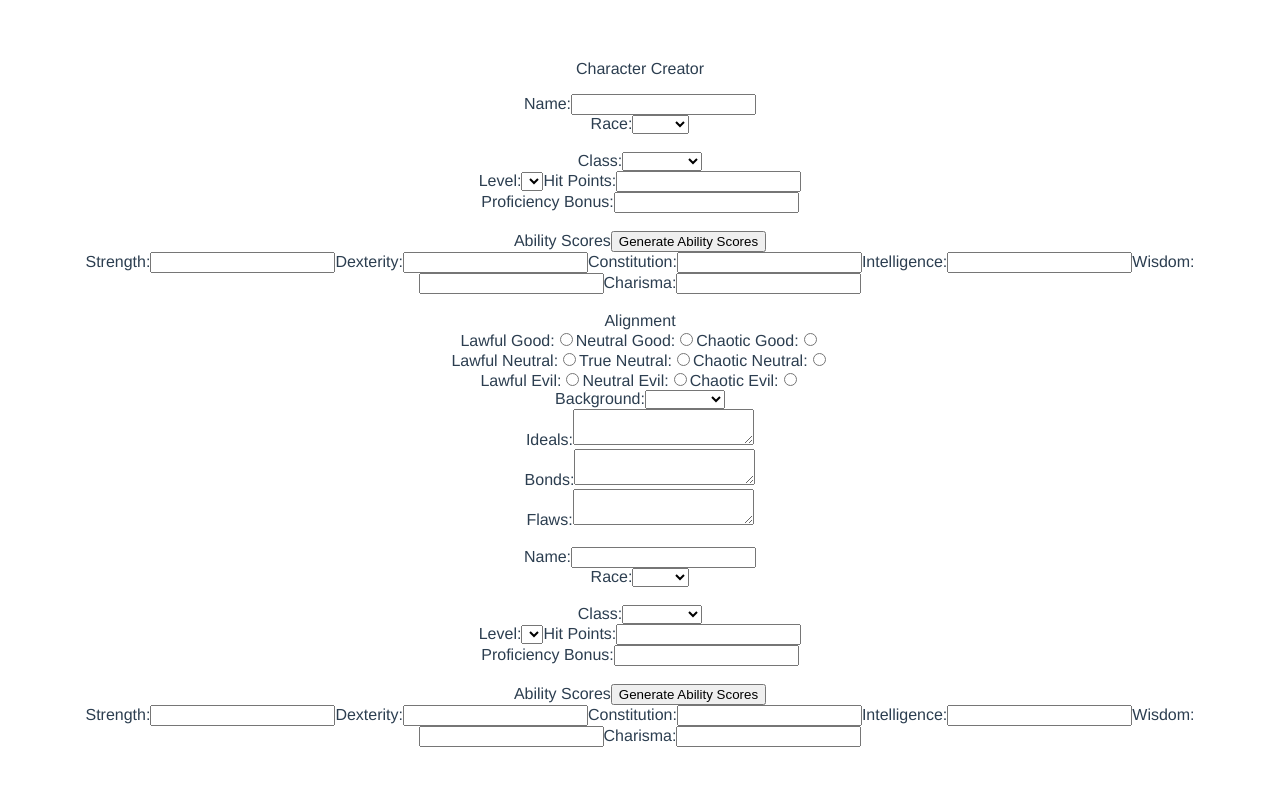
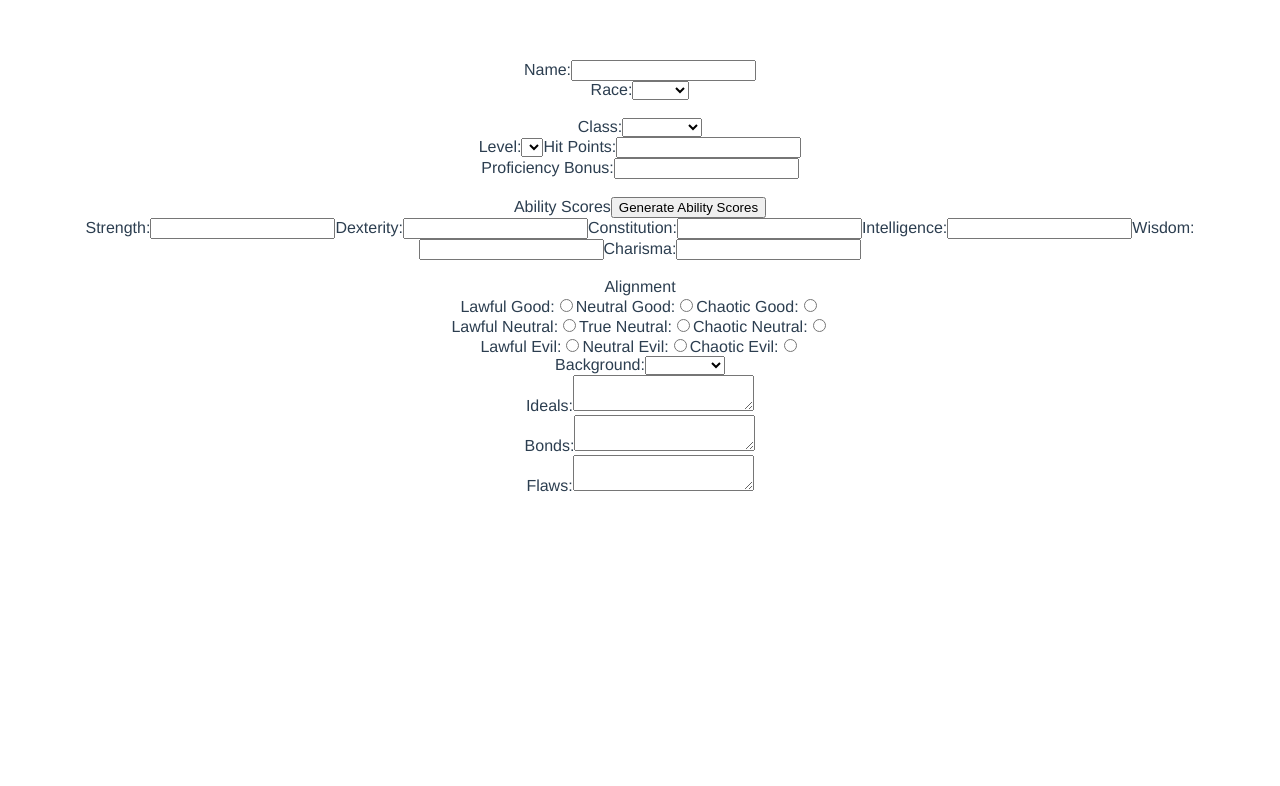
Before and after one commit to SurSouthside/Py_5E_Character_Creator, a Vue app in the folder charcreate-client/: page / in a window 1280 px wide. Shown: the top 786 px of the page. Built offline with nearby package versions, Linux system fonts and the light colour scheme.

Commit message:
Move character description to own component

```diff
--- a/charcreate-client/src/App.vue
+++ b/charcreate-client/src/App.vue
@@ -1,25 +1,25 @@
 <template>
   <!--<img alt="Vue logo" src="./assets/logo.png">-->
   <!--<HelloWorld msg="Welcome to Your Vue.js App"/>-->
-  <CharCreate/>
   <CharacterBasics/>
   <CharacterClass/>
   <AbilityScores/>
+  <CharacterDescription/>
 </template>
 
 <script>
-import CharCreate from './components/CharCreate.vue'
 import CharacterBasics from './components/CharacterBasics.vue'
 import CharacterClass from './components/CharacterClass.vue'
 import AbilityScores from './components/AbilityScores.vue'
+import CharacterDescription from './components/CharacterDescription.vue'
 
 export default {
   name: 'App',
   components: {
-    CharCreate,
     CharacterBasics,
     CharacterClass,
-    AbilityScores
+    AbilityScores,
+    CharacterDescription
   }
 }
 </script>
--- a/charcreate-client/src/components/CharCreate.vue
+++ b/charcreate-client/src/components/CharCreate.vue
@@ -1,121 +1,9 @@
 <!--Steps based on 5th Edition Player Handbook character creation-->
-
 <template>
-  <div>
-    <p>Character Creator</p>
-    <!--Step 1 start-->
-    <label for="charcreate_name">Name:</label>
-    <input type="text" id="charcreate_name" v-model="inputValue"/>
-    <br/>
-    <label for="charcreate_race">Race:</label>
-    <select v-model="race" id="charcreate_race">
-        <option>Dwarf</option>
-        <option>Elf</option>
-    </select>
-    <br/>
-    <br/>
-    <!--Step 1 end-->
-    <!--Step 2 start-->
-    <label for="charcreate_class">Class:</label>
-   <select v-model="race" id="charcreate_class">
-        <option>Barbarian</option>
-        <option>Bard</option>
-    </select>
-    <br/>
-    <label for="charcreate_level">Level:</label>
-    <select id="charcreate_level"/>
-    <label for="charcreate_hp">Hit Points:</label>
-    <input type="text" id="charcreate_hp"/>
-    <br/>
-    <label for="charcreate_proficiency">Proficiency Bonus:</label>
-    <input type="text" id="charcreate_proficiency"/>
-    <br/>
-    <br/>
-    <!--Step 2 end-->
-    <!--Step 3 start-->
-    <span>Ability Scores</span><button @click="generateAbilityScores(); generateAbilityScore()">Generate Ability Scores</button>
-    <br/>
-    <label for="charcreate_str">Strength:</label>
-    <input type="text" id="charcreate_str"/>
-    <label for="charcreate_dex">Dexterity:</label>
-    <input type="text" id="charcreate_dex"/>
-    <label for="charcreate_con">Constitution:</label>
-    <input type="text" id="charcreate_con"/>
-    <label for="charcreate_int">Intelligence:</label>
-    <input type="text" id="charcreate_int"/>
-    <label for="charcreate_wis">Wisdom:</label>
-    <input type="text" id="charcreate_wis"/>
-    <label for="charcreate_cha">Charisma:</label>
-    <input type="text" id="charcreate_cha"/>
-    <br/>
-    <br/>
-    <!--Step 3 end-->
-    <!--Step 4 start-->
-    <span>Alignment</span>
-    <br/>
-    <label for="charcreate_align_lg">Lawful Good:</label>
-    <input type="radio" id="charcreate_align_lg" name="alignment" value="'lg">
-    <label for="charcreate_align_ng">Neutral Good:</label>
-    <input type="radio" id="charcreate_align_ng" name="alignment" value="'ng">
-    <label for="charcreate_align_cg">Chaotic Good:</label>
-    <input type="radio" id="charcreate_align_cg" name="alignment" value="'cg">
-    <br/>
-    <label for="charcreate_align_ln">Lawful Neutral:</label>
-    <input type="radio" id="charcreate_align_ln" name="alignment" value="'ln">
-    <label for="charcreate_align_tn">True Neutral:</label>
-    <input type="radio" id="charcreate_align_tn" name="alignment" value="'tn">
-    <label for="charcreate_align_cn">Chaotic Neutral:</label>
-    <input type="radio" id="charcreate_align_cn" name="alignment" value="cn">
-    <br/>
-    <label for="charcreate_align_le">Lawful Evil:</label>
-    <input type="radio" id="charcreate_align_le" name="alignment" value="'le">
-    <label for="charcreate_align_ne">Neutral Evil:</label>
-    <input type="radio" id="charcreate_align_ne" name="alignment" value="ne">
-    <label for="charcreate_align_ce">Chaotic Evil:</label>
-    <input type="radio" id="charcreate_align_ce" name="alignment" value="ce">
-    <br/>
-    <label for="charcreate_background">Background:</label>
-    <select v-model="background" id="charcreate_background">
-        <option>Acolyte</option>
-        <option>Charlatan</option>
-    </select>
-    <br/>
-    <label for="charcreate_ideals">Ideals:</label>
-    <textarea v-model="ideals" id="charcreate_ideals"></textarea>
-    <br/>
-    <label for="charcreate_bonds">Bonds:</label>
-    <textarea v-model="bonds" id="charcreate_bonds"></textarea>
-    <br/>
-    <label for="charcreate_flaws">Flaws:</label>
-    <textarea v-model="flaws" id="charcreate_flaws"></textarea>
-    <br/>
-    <br/>
-    <!--Step 4 end-->
-    <!--Step 5 start-->
-    <!--Step 5 end-->
-    <!--Step 6 start-->
-    <!--Step 6 end-->
-  </div>
 </template>
 
 <script>
 export default {
-  name: 'CharCreate',
-  data(){
-    return {
-        inputValue: "",
-    }
-  },
-  methods:{
-    generateAbilityScores() {
-        alert(this.inputValue);
-        console.log(this.inputValue);
-    },
-    generateAbilityScore(){
-        alert("Hello");
-        this.inputValue = "World";
-        alert(this.inputValue);
-    }
-  }
+  name: 'CharCreate'
 };
 </script>
--- /dev/null
+++ b/charcreate-client/src/components/CharacterDescription.vue
@@ -0,0 +1,49 @@
+<template>
+    <!--Step 4 start-->
+    <span>Alignment</span>
+    <br/>
+    <label for="charcreate_align_lg">Lawful Good:</label>
+    <input type="radio" id="charcreate_align_lg" name="alignment" value="'lg">
+    <label for="charcreate_align_ng">Neutral Good:</label>
+    <input type="radio" id="charcreate_align_ng" name="alignment" value="'ng">
+    <label for="charcreate_align_cg">Chaotic Good:</label>
+    <input type="radio" id="charcreate_align_cg" name="alignment" value="'cg">
+    <br/>
+    <label for="charcreate_align_ln">Lawful Neutral:</label>
+    <input type="radio" id="charcreate_align_ln" name="alignment" value="'ln">
+    <label for="charcreate_align_tn">True Neutral:</label>
+    <input type="radio" id="charcreate_align_tn" name="alignment" value="'tn">
+    <label for="charcreate_align_cn">Chaotic Neutral:</label>
+    <input type="radio" id="charcreate_align_cn" name="alignment" value="cn">
+    <br/>
+    <label for="charcreate_align_le">Lawful Evil:</label>
+    <input type="radio" id="charcreate_align_le" name="alignment" value="'le">
+    <label for="charcreate_align_ne">Neutral Evil:</label>
+    <input type="radio" id="charcreate_align_ne" name="alignment" value="ne">
+    <label for="charcreate_align_ce">Chaotic Evil:</label>
+    <input type="radio" id="charcreate_align_ce" name="alignment" value="ce">
+    <br/>
+    <label for="charcreate_background">Background:</label>
+    <select v-model="background" id="charcreate_background">
+        <option>Acolyte</option>
+        <option>Charlatan</option>
+    </select>
+    <br/>
+    <label for="charcreate_ideals">Ideals:</label>
+    <textarea v-model="ideals" id="charcreate_ideals"></textarea>
+    <br/>
+    <label for="charcreate_bonds">Bonds:</label>
+    <textarea v-model="bonds" id="charcreate_bonds"></textarea>
+    <br/>
+    <label for="charcreate_flaws">Flaws:</label>
+    <textarea v-model="flaws" id="charcreate_flaws"></textarea>
+    <br/>
+    <br/>
+    <!--Step 4 end-->
+</template>
+
+<script>
+export default {
+  name: 'CharacterDescription'
+};
+</script>
```
